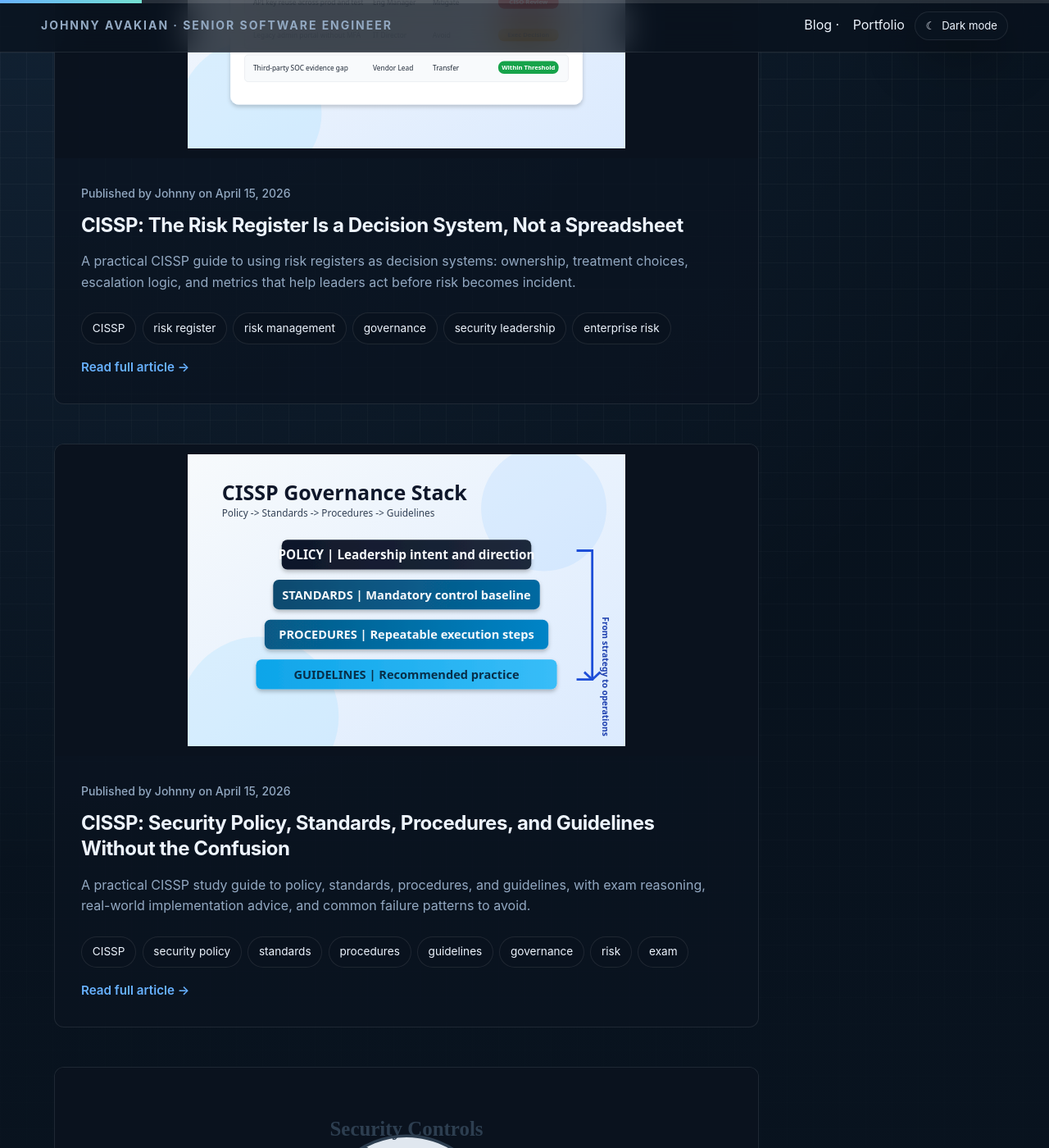
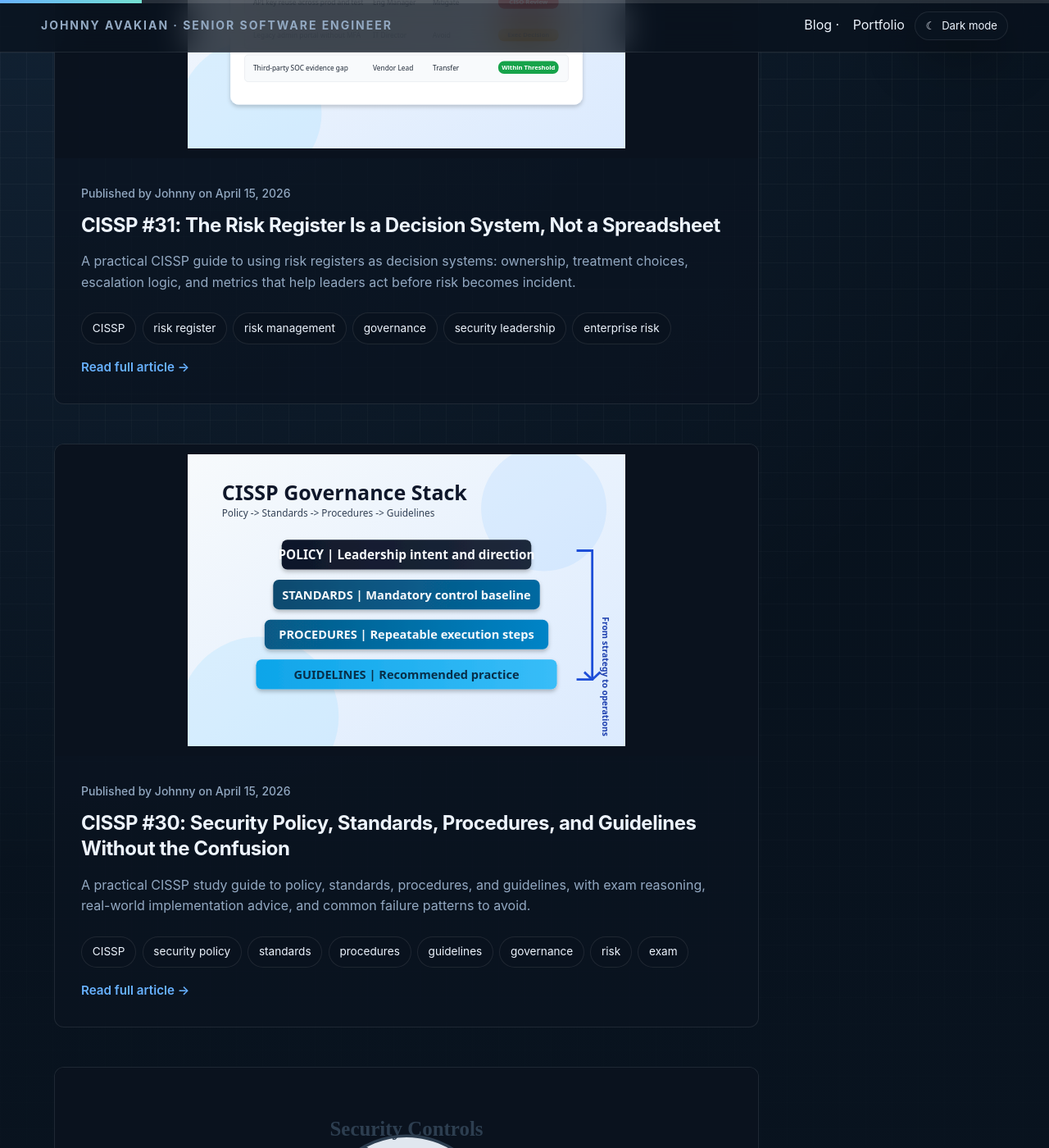
Before and after one commit to codeavak/portfolio_website, a Jekyll site: the page built from blog/index.html, in a window 1280 px wide and 1400 px high, scrolled down 489 px. Shown: the whole window at 82% size. Built offline with Jekyll 4.4.1, drawn with Linux system fonts in a browser that asks for light colours.

Commit message:
add post # to post

```diff
--- a/_posts/2026-04-15-cissp-risk-register-decision-system-not-spreadsheet.md
+++ b/_posts/2026-04-15-cissp-risk-register-decision-system-not-spreadsheet.md
@@ -1,6 +1,6 @@
 ---
 layout: post
-title: "CISSP: The Risk Register Is a Decision System, Not a Spreadsheet"
+title: "CISSP #31: The Risk Register Is a Decision System, Not a Spreadsheet"
 date: 2026-04-15 12:30:00 +0000
 categories: [CISSP, Security, Risk]
 tags:
@@ -18,7 +18,7 @@ image: /assets/generated/2026/04/cissp-risk-register-decision-system-not-spreads
 
 <img src="{{ site.baseurl }}/assets/generated/2026/04/cissp-risk-register-decision-system-not-spreadsheet/hero.svg" alt="Risk register shown as a decision system connecting risk owners, treatment choices, and governance decisions" class="blog-hero" />
 
-# The Risk Register Is Not Documentation Debt
+# CISSP #31: The Risk Register Is Not Documentation Debt
 
 Many teams say they have a risk register, but what they really have is a list.
 
--- a/_posts/2026-04-15-cissp-security-policy-standards-procedures-guidelines.md
+++ b/_posts/2026-04-15-cissp-security-policy-standards-procedures-guidelines.md
@@ -1,6 +1,6 @@
 ---
 layout: post
-title: "CISSP: Security Policy, Standards, Procedures, and Guidelines Without the Confusion"
+title: "CISSP #30: Security Policy, Standards, Procedures, and Guidelines Without the Confusion"
 date: 2026-04-15 12:00:00 +0000
 categories: [CISSP, Security, Governance]
 tags:
@@ -20,7 +20,7 @@ image: /assets/generated/2026/04/cissp-security-policy-standards-procedures-guid
 
 <img src="{{ site.baseurl }}/assets/generated/2026/04/cissp-security-policy-standards-procedures-guidelines/hero.svg" alt="Security Policy Hierarchy Hero" class="blog-hero" />
 
-# Security Policy, Standards, Procedures, and Guidelines: The Difference That Prevents Security Drift
+# CISSP #30: Security Policy, Standards, Procedures, and Guidelines: The Difference That Prevents Security Drift
 
 One of the easiest ways to weaken a security program is to blur these four terms.
 
```
